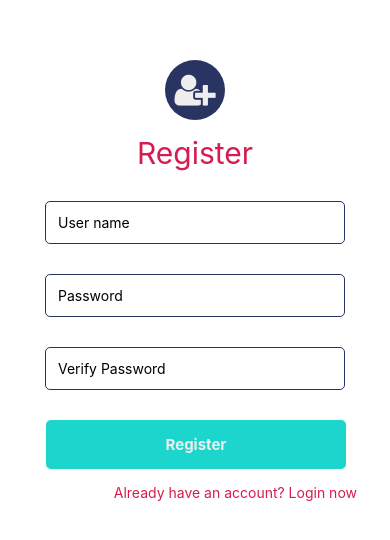
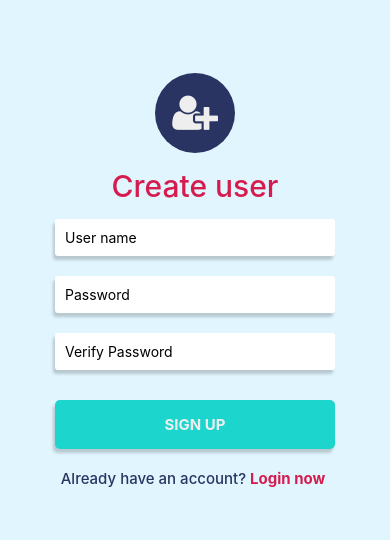
Before and after one commit to nameyoutime/project-react-native, a React Native app in the folder projectShop/: screen /Register in a window 390 px wide. Shown: the part 142-682 px from the top of the page. Built offline with nearby package versions, Linux system fonts and the light colour scheme.

Commit message:
fix login, register page

```diff
--- a/projectShop/config.js
+++ b/projectShop/config.js
@@ -1,4 +1,4 @@
 module.exports = {
     PORT: '8080',
-    HOST: '192.168.102.4',
+    HOST: '192.168.1.11',
 }
--- a/projectShop/styles/loginStyle.js
+++ b/projectShop/styles/loginStyle.js
@@ -5,7 +5,7 @@ import { StyleSheet } from 'react-native';
 export default StyleSheet.create({
     container: {
         flex: 1,
-        backgroundColor: '#fff',
+        backgroundColor: '#e1f5fe',
         alignItems: 'center',
         justifyContent: 'center',
     },
--- a/projectShop/views/Auth/LoginView.js
+++ b/projectShop/views/Auth/LoginView.js
@@ -43,22 +43,29 @@ const LoginView = ({ navigation }) => {
 
     return (
         <View style={styles.container}>
-            <View style={{ width: 60, height: 60, borderRadius: 30, backgroundColor: "#293462", justifyContent: 'center', alignItems: 'center' }}>
-                <Icon name='user' color='#eee' size={36} />
+            <View style={{ width: 80, height: 80, borderRadius: 40, backgroundColor: "#293462", justifyContent: 'center', alignItems: 'center' }}>
+                <Icon name='shopping-bag' color='#eee' size={40} />
             </View>
-            <Text style={{ color: '#D61C4E', fontSize: 30, marginVertical: 15 }}>Sign in</Text>
+            <Text style={{ color: '#D61C4E', fontSize: 25, marginVertical: 15, fontWeight: "bold" }}>Welcome back.</Text>
             <View>
-                <TextInput placeholder="Username" onChangeText={(text) => setUserName(text)} style={{ padding: 10, borderWidth: 1, borderColor: '#293462', width: 300, borderRadius: 5 }} />
-                <TextInput secureTextEntry={true} placeholder="Password" onChangeText={(text) => setPassword(text)} style={{ marginVertical: 15, padding: 10, borderWidth: 1, borderColor: '#293462', width: 300, borderRadius: 5 }} />
+                <View style={{alignItems: "center", justifyContent: "center"}}>
+                    <TextInput placeholder="Username" onChangeText={(text) => setUserName(text)} style={{ padding: 10, borderColor: '#293462', width: 250, borderRadius: 3,  backgroundColor: "#FFF", shadowColor: '#171717', shadowOffset: {width: -2, height: 4}, shadowOpacity: 0.2, shadowRadius: 3, }} />
+                    <TextInput secureTextEntry={true} placeholder="Password" onChangeText={(text) => setPassword(text)} style={{ marginVertical: 23, padding: 10,  borderColor: '#293462', width: 250, borderRadius: 3, backgroundColor: "#FFF", shadowOffset: {width: -2, height: 4}, shadowOpacity: 0.2, shadowRadius: 3, }} />
+                </View>
+
                 <Text style={{color:'red',fontWeight:'bold',textAlign:'center'}}>{error}</Text>
-                <TouchableOpacity style={{ backgroundColor: '#1CD6CE',  padding: 15, marginVertical: 15, width: 300, borderRadius: 10 }} onPress={()=>{console.log('button is clicked!')}} >
-                    <Text style={{ color: '#eee', fontSize: 15, fontWeight: 'bold', textAlign: 'center' }} onPress={login}>Log In</Text>
-                </TouchableOpacity>
+
+                <View style={{alignItems: "center", justifyContent: "center"}}>
+                    <TouchableOpacity style={{ backgroundColor: '#1CD6CE',  padding: 15, marginTop: 20, marginBottom: 10, width: 250, borderRadius: 5, shadowOffset: {width: -2, height: 4}, shadowOpacity: 0.2, shadowRadius: 3, }} onPress={()=>{console.log('button is clicked!')}} >
+                        <Text style={{ color: '#eee', fontSize: 18, fontWeight: 'bold', textAlign: 'center',  }} onPress={login}>Log In</Text>
+                    </TouchableOpacity>
+                </View>
+
                 {/* <View style={{ marginBottom: 15 }}>
                     <Button title='Login' onPress={login} />
                 </View> */}
                 <View>
-                    <Text onPress={() => { navigation.navigate('Register') }} style={{ textAlign: 'right', color: '#D61C4E' }}>Don't have an account? Sign up</Text>
+                    <Text  style={{ textAlign: 'center', color: '#293462', fontSize: 15, fontWeight: "500" }}>Don't have an account? <Text style={{fontWeight: "bold", color: "#D61C4E"}} onPress={() => { navigation.navigate('Register') }}> Sign up </Text></Text>
                 </View>
             </View>
             <StatusBar style="auto" />
--- a/projectShop/views/Auth/RegisterView.js
+++ b/projectShop/views/Auth/RegisterView.js
@@ -39,22 +39,24 @@ const RegisterView = ({ navigation }) => {
     }
     return (
         <View style={styles.container}>
-            <View style={{ width: 60, height: 60, borderRadius: 30, backgroundColor: "#293462", justifyContent: 'center', alignItems: 'center' }}>
-                <Icon name='user-plus' color='#eee' size={36} />
+            <View style={{ width: 80, height: 80, borderRadius: 40, backgroundColor: "#293462", justifyContent: 'center', alignItems: 'center' }}>
+                <Icon name='user-plus' color='#eee' size={40} />
             </View>
-            <Text style={{ color: '#D61C4E', fontSize: 30, marginVertical: 15 }}>Register</Text>
-            <View>
-                <TextInput  placeholder="User name" onChangeText={(text) => setUserName(text)} style={{ marginVertical: 15, padding: 12, borderWidth: 1, margin: 12, borderColor: '#293462', width: 300, borderRadius: 5 }} />
-                <TextInput secureTextEntry={true} placeholder="Password" onChangeText={(text) => setPassword(text)}  style={{ marginVertical: 15, padding: 12, borderWidth: 1, margin: 12, borderColor: '#293462', width: 300, borderRadius: 5 }} />
-                <TextInput secureTextEntry={true} placeholder="Verify Password" onChangeText={(text) => setVerifyPassword(text)}  style={{ marginVertical: 15, padding: 12, borderWidth: 1, margin: 12, borderColor: '#293462', width: 300, borderRadius: 5 }} />
+            <Text style={{ color: '#D61C4E', fontSize: 30, marginVertical: 15, fontWeight: "500" }}>Create user</Text>
+            <View style={{alignItems: "center", justifyContent:"center"}}>
+                <TextInput  placeholder="User name" onChangeText={(text) => setUserName(text)} style={{ padding: 10, borderColor: '#293462', width: 280, borderRadius: 3,  backgroundColor: "#FFF", shadowColor: '#171717', shadowOffset: {width: -2, height: 4}, shadowOpacity: 0.2, shadowRadius: 3, }} />
+                <TextInput secureTextEntry={true} placeholder="Password" onChangeText={(text) => setPassword(text)}  style={{ marginVertical: 20, padding: 10, borderColor: '#293462', width: 280, borderRadius: 3,  backgroundColor: "#FFF", shadowColor: '#171717', shadowOffset: {width: -2, height: 4}, shadowOpacity: 0.2, shadowRadius: 3, }} />
+                <TextInput secureTextEntry={true} placeholder="Verify Password" onChangeText={(text) => setVerifyPassword(text)}  style={{ padding: 10, borderColor: '#293462', width: 280, borderRadius: 3,  backgroundColor: "#FFF", shadowColor: '#171717', shadowOffset: {width: -2, height: 4}, shadowOpacity: 0.2, shadowRadius: 3, }} />
                 <Text style={{color:'red',fontWeight:'bold',textAlign:'center'}}>{error}</Text>
-                <TouchableOpacity style={{ backgroundColor: '#1CD6CE',  padding: 15, marginLeft: 13, marginVertical: 15, width: 300, borderRadius: 5, }} onPress={()=>{console.log('button is clicked!')}}>
-                    <Text style={{ color: '#eee', fontSize: 15, fontWeight: 'bold', textAlign: 'center' }} onPress={haddleRegister}>Register</Text>
+                <TouchableOpacity style={{ backgroundColor: '#1CD6CE',  padding: 15, marginTop: 30, width: 280, borderRadius: 5, shadowColor: '#171717', shadowOffset: {width: -2, height: 4}, shadowOpacity: 0.2, shadowRadius: 3  }} onPress={()=>{console.log('button is clicked!')}}>
+                    <Text style={{ color: '#eee', fontSize: 15, fontWeight: 'bold', textAlign: 'center' }} onPress={haddleRegister}>SIGN UP</Text>
                 </TouchableOpacity>
                 {/* <View style={{ marginBottom: 15 }}>
                     <Button title="Register" onPress={haddleRegister}  />
                 </View> */}
-                <Text style={{ textAlign: 'right', color: '#D61C4E' }} onPress={() => navigation.navigate('Login')}>Already have an account? Login now</Text>
+                <View style={{marginTop: 20}}>
+                    <Text style={{ color: '#293462', fontSize: 15, fontWeight: "500" }}>Already have an account? <Text style={{ color: '#D61C4E', fontWeight:"bold"}} onPress={() => navigation.navigate('Login')}>Login now</Text> </Text>
+                </View>
             </View>
             <StatusBar style="auto" />
         </View>
```
